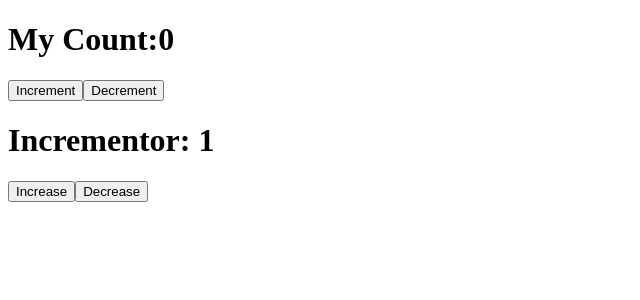
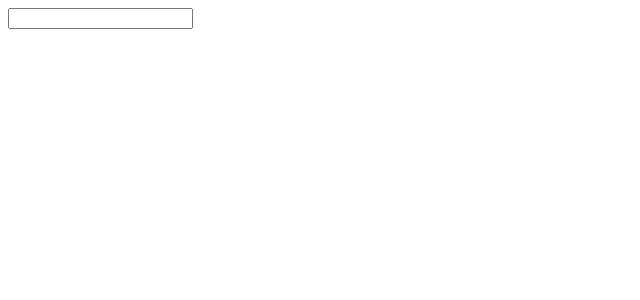
Before and after one commit to DaryllCulas/ReactJS-Practice, a React (Vite) app in the folder 2_CreateReactApp/Sample 1/: page / in a window 1280 px wide. Shown: the top 300 px of the page, without its empty margins (0-640 px from the left). Built offline with nearby package versions, Linux system fonts and the light colour scheme.

Commit message:
Modified App.jsx && Add Event Handling Input Fields

```diff
--- a/2_CreateReactApp/Sample 1/src/App.jsx
+++ b/2_CreateReactApp/Sample 1/src/App.jsx
@@ -1,10 +1,10 @@
-import { Counter } from "./components/Event Handling/counter";
+import { InputForm } from "./components/EventHandlingInputFields/inputForm";
 
 // Displaying component here from imported module ('Hello.jsx');
 function App() {
   return (
     <div>
-      <Counter />
+      <InputForm />
     </div>
   );
 }
--- /dev/null
+++ b/2_CreateReactApp/Sample 1/src/components/EventHandlingInputFields/inputForm.jsx
@@ -0,0 +1,23 @@
+import { useState } from "react";
+
+const InputForm = () => {
+  const [name, setName] = useState("");
+  // function handleForm(e) {
+  //   setName(e.target.value);
+  //   console.log(e.target.value);
+  // }
+  return (
+    <div>
+      <form>
+        {/* <input onChange={(e) => handleForm(e)} type="text" value={name}></input> */}
+        <input
+          onChange={(e) => setName(e.target.value)}
+          type="text"
+          value={name}
+        ></input>
+      </form>
+    </div>
+  );
+};
+
+export { InputForm };
```
